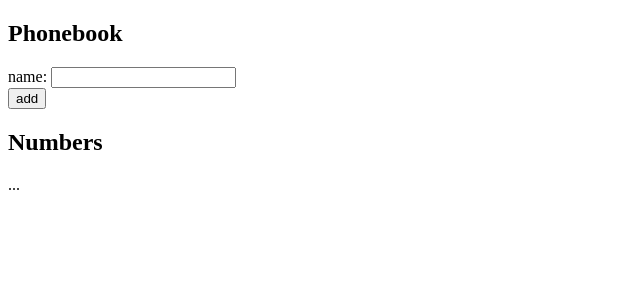
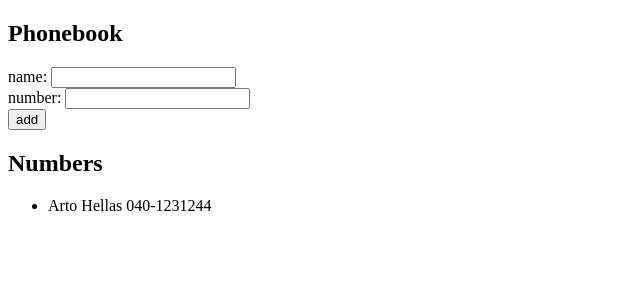
Before and after one commit to Termanty/fullstack-react-course-2020, a React (Create React App) app in the folder osa2/puhelinluettelo/: page / in a window 1280 px wide. Shown: the top 300 px of the page, without its empty margins (0-640 px from the left). Built offline with nearby package versions, Linux system fonts and the light colour scheme.

Commit message:
Exercises 2.6, 2.7, 2.8 ready

```diff
--- a/osa2/puhelinluettelo/src/components/App.js
+++ b/osa2/puhelinluettelo/src/components/App.js
@@ -1,24 +1,49 @@
 import React, { useState } from 'react'
 
 const App = () => {
-  const [ persons, setPersons] = useState([
-    { name: 'Arto Hellas' }
+  const [persons, setPersons] = useState([
+    { name: 'Arto Hellas', number: "040-1231244" }
   ])
-  const [ newName, setNewName ] = useState('')
+  const [newName, setNewName] = useState('')
+  const [newNumber, setNewNumber] = useState('')
+
+  const onAdd = (event) => {
+    event.preventDefault()
+    if (persons.map(p => p.name).includes(newName)) {
+      alert(`${newName} is already added to phonebook`)
+    } else {
+      setPersons(persons.concat({ name: newName, number: newNumber }))
+      setNewName('')
+      setNewNumber('')
+    }
+  }
+
+  const handelNameChange = (event) => {
+    setNewName(event.target.value)
+  }
+
+  const handelNumberChange = (event) => {
+    setNewNumber(event.target.value)
+  }
 
   return (
     <div>
       <h2>Phonebook</h2>
-      <form>
+      <form onSubmit={onAdd}>
         <div>
-          name: <input />
+          name: <input value={newName} onChange={handelNameChange} />
+        </div>
+        <div>
+          number: <input value={newNumber} onChange={handelNumberChange} />
         </div>
         <div>
           <button type="submit">add</button>
         </div>
       </form>
       <h2>Numbers</h2>
-      ...
+      <ul>
+        {persons.map(person => <li key={person.name}>{person.name} {person.number}</li>)}
+      </ul>
     </div>
   )
 }
```
